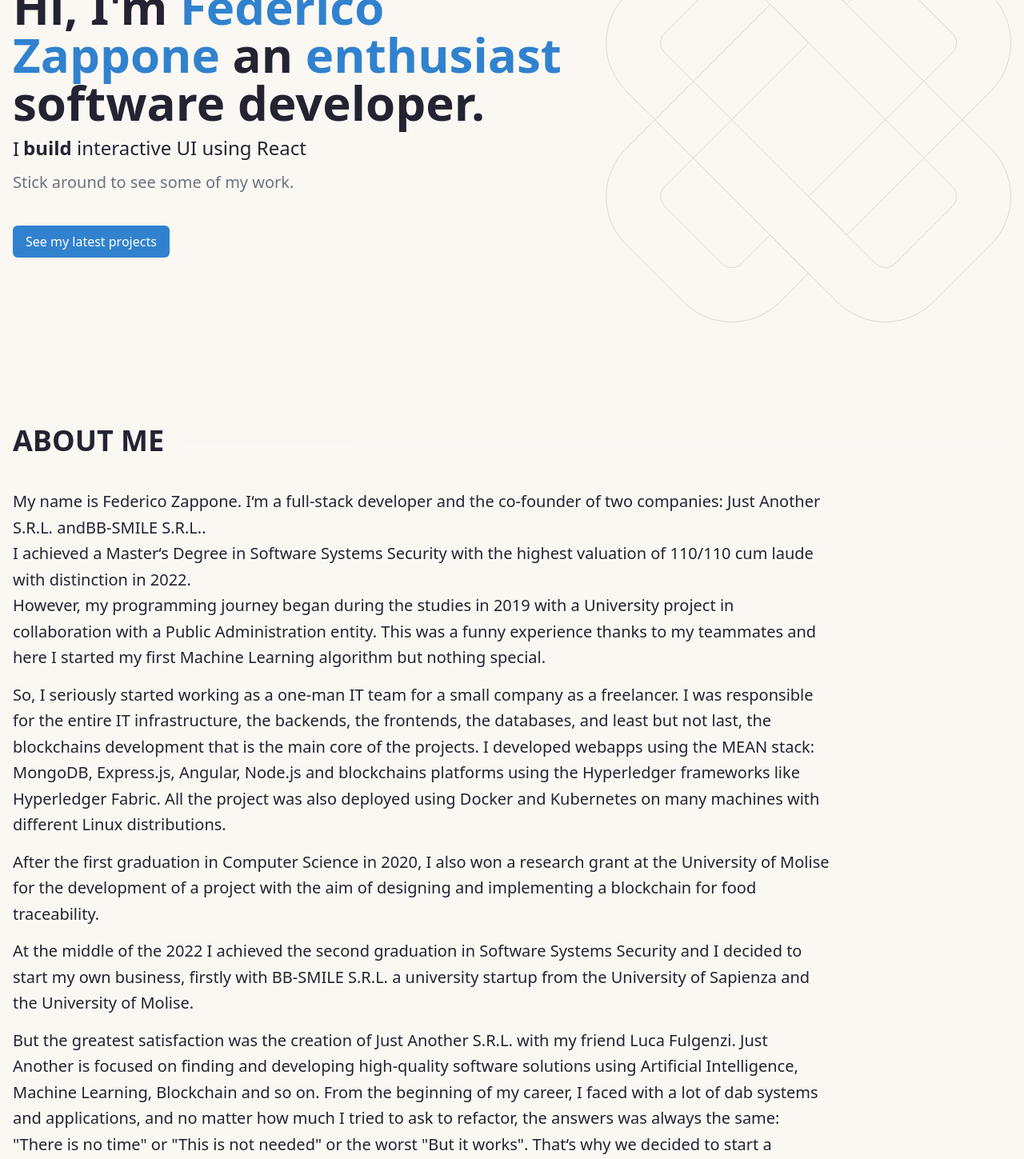
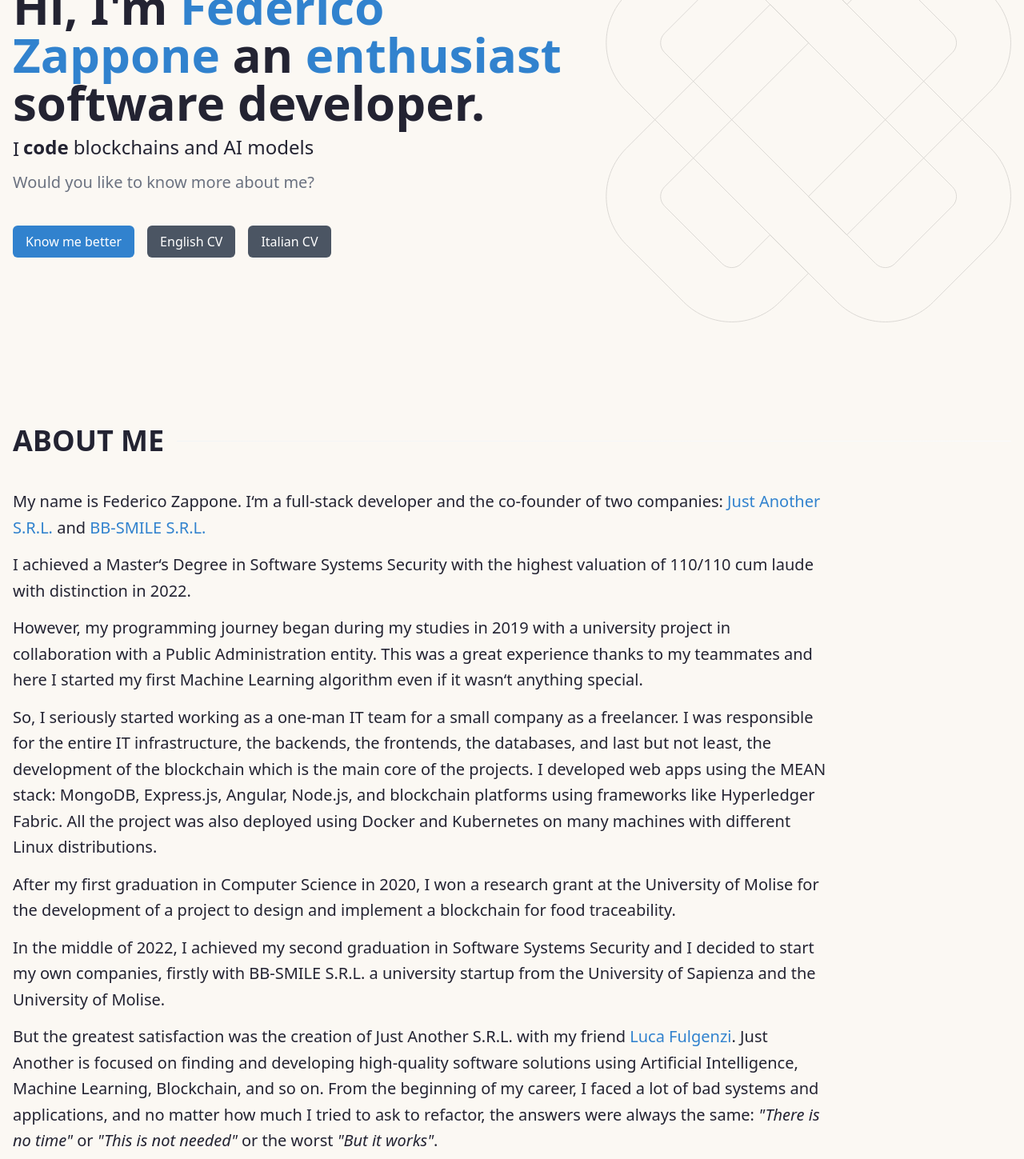
Before and after one commit to ZappaBoy/ZappaBoy.github.io, a Next.js app: page / in a window 1280 px wide. Shown: the part 240-1689 px from the top of the page at 80% size. Built offline with nearby package versions, Linux system fonts and the light colour scheme.

Commit message:
Added bio and tech stack;

```diff
--- a/package.json
+++ b/package.json
@@ -2,7 +2,7 @@
   "name": "zappaboy-portfolio",
   "version": "1.0.0",
   "private": false,
-  "description": "ZappaBoy Portfolio",
+  "description": "ZappaBoy ZappaBoy",
   "scripts": {
     "dev": "next dev",
     "build": "next build",
@@ -19,7 +19,7 @@
     "react": "^18.2.0",
     "react-dom": "^18.2.0",
     "react-error-boundary": "^3.1.4",
-    "react-icons": "^4.12.0",
+    "react-icons": "^5.2.0",
     "react-image-gallery": "^1.3.0",
     "swr": "^2.2.4"
   },
--- a/src/app/sections/about/TimeLine.tsx
+++ b/src/app/sections/about/TimeLine.tsx
@@ -4,11 +4,11 @@ import { MouseEvent, MutableRefObject, useEffect, useRef, useState } from "react
 import { domAnimation, LazyMotion, useInView } from "framer-motion";
 
 const TimeLineData = [
-	{ year: 2023, text: "Start my journey as a Flutter developer" },
-	{ year: 2022, text: "Start my journey as a React developer" },
-	{ year: 2021, text: "Dive completely into React.js" },
-	{ year: 2018, text: "Work as a WordPress developer" },
-	{ year: 2017, text: "Start a 3mo WordPress internship" }
+	{ year: 2019, text: "Site for Public Administration" },
+	{ year: 2019, text: "One-man IT team and blockchain dev" },
+	{ year: 2021, text: "Research grant on blockchain traceability" },
+	{ year: 2022, text: "Co-founded BB-SMILE S.R.L." },
+	{ year: 2022, text: "Co-founded Just Another S.R.L." }
 ];
 
 export function TimeLine() {
--- a/src/app/sections/about/index.tsx
+++ b/src/app/sections/about/index.tsx
@@ -26,51 +26,57 @@ export function AboutSection() {
 					>
 						<p>
 							My name is Federico Zappone. I&lsquo;m a full-stack developer and the co-founder of
-							two companies: <a href={"https://www.justanother.cloud/"}>Just Another S.R.L.</a> and
-							<a href={"https://bb-smile.net/"}>BB-SMILE S.R.L.</a>.
+							two companies: <a className='text-blue-light' href={"https://www.justanother.cloud/"}>Just Another
+							S.R.L.</a> and
+							<a className='text-blue-light' href={"https://bb-smile.net/"}> BB-SMILE S.R.L.</a>
 						</p>
-						<p>
-							I achieved a Master&lsquo;s Degree in Software Systems Security with the highest
-							valuation of 110/110 cum laude with distinction in 2022.
-						</p>
-						<p>However, my programming journey began during the studies in 2019 with a University project in
-							collaboration with a Public Administration entity. This was a funny experience thanks to my
-							teammates and here I started my first Machine Learning algorithm but nothing special.
+
+						<p className='my-3.5'>
+							I achieved a Master&lsquo;s Degree in <b>Software Systems Security</b> with the highest valuation of
+							110/110 cum laude with distinction in 2022.
 						</p>
 						<p className='my-3.5'>
-							So, I seriously started working as a one-man IT team for a small company as a freelancer.
-							I was responsible for the entire IT infrastructure, the backends, the frontends, the
-							databases, and least but not last, the blockchains development that is the main core
-							of the projects. I developed webapps using the MEAN stack: MongoDB, Express.js,
-							Angular, Node.js and blockchains platforms using the Hyperledger frameworks like
-							Hyperledger Fabric. All the project was also deployed using Docker and Kubernetes on
-							many machines with different Linux distributions.
-						</p>
-						<p>
-							After the first graduation in Computer Science in 2020, I also won a research grant at
-							the University of Molise for the development of a project with the aim of designing
-							and implementing a blockchain for food traceability.
+							However, my programming journey began during my studies in 2019 with a university project in
+							collaboration with a Public Administration entity. This was a great experience thanks to my teammates
+							and here I started my first Machine Learning algorithm even if it wasn&lsquo;t anything special.
 						</p>
 						<p className='my-3.5'>
-							At the middle of the 2022 I achieved the second graduation in Software Systems Security
-							and I decided to start my own business, firstly with BB-SMILE S.R.L. a university
-							startup from the University of Sapienza and the University of Molise.
+							So, I seriously started working as a one-man IT team for a small company as a freelancer. I was
+							responsible for the entire IT infrastructure, the backends, the frontends, the databases, and last but
+							not least, the development of the blockchain which is the main core of the projects.
+							I developed web apps using the MEAN stack: MongoDB, Express.js, Angular, Node.js, and blockchain
+							platforms using frameworks like Hyperledger Fabric. All the project was also deployed using Docker and
+							Kubernetes on many machines with different Linux distributions.
 						</p>
 						<p className='my-3.5'>
-							But the greatest satisfaction was the creation of Just Another S.R.L. with my friend
-							Luca Fulgenzi. Just Another is focused on finding and developing high-quality software
-							solutions using Artificial Intelligence, Machine Learning, Blockchain and so on.
-							From the beginning of my career, I faced with a lot of dab systems and applications,
-							and no matter how much I tried to ask to refactor, the answers was always the same:
-							&quot;There is no time&quot; or &quot;This is not needed&quot; or the worst &quot;But it works&quot;.
-							That&lsquo;s why we decided to start a company that creates software with the highest
-							quality standards.
+							After my first graduation in Computer Science in 2020, I won a research grant at the University of
+							Molise for the development of a project to design and implement a blockchain for food traceability.
 						</p>
+						<p className='my-3.5'>
+							In the middle of 2022, I achieved my second graduation in Software Systems Security and I decided to
+							start my own companies, firstly with <b>BB-SMILE S.R.L.</b> a university startup from the University of
+							Sapienza and the University of Molise.
+						</p>
+						<p className='my-3.5'>
+							But the greatest satisfaction was the creation of <b>Just Another S.R.L.</b> with my friend
+							<a className='text-blue-light' href='https://it.linkedin.com/in/luca-fulgenzi-6a269b20b'> Luca
+								Fulgenzi</a>.
+							Just Another is focused on finding and developing high-quality software solutions using <b>Artificial
+							Intelligence</b>, <b>Machine Learning</b>, <b>Blockchain</b>, and so on. From the beginning of my
+							career, I faced a lot
+							of bad systems and applications, and no matter how much I tried to ask to refactor, the answers were
+							always the same: <i>"There is no time"</i> or <i>"This is not needed"</i> or the worst <i>"But it
+							works"</i>.
+							<br></br>
+							That‘s why we decided to start a company that creates elegant software with very high-quality standards.
+						</p>
+
 					</div>
 				</div>
 
 				<TimeLine />
 			</section>
 		</LazyMotion>
-	);
+	)
+		;
 }
--- a/src/app/sections/introduction/index.tsx
+++ b/src/app/sections/introduction/index.tsx
@@ -16,10 +16,10 @@ export function WelcomeSection() {
 
 	let [count, setCount] = useState(0);
 	const [text] = useState([
-		"build Flutter apps for Android/iOS",
-		"convert design into modern UI",
-		"build interactive UI using React",
-		"develop websites using Next.js"
+		"graduated in Software Systems Security",
+		"am a full-stack developer",
+		"code blockchains and AI models",
+		"trade automatically with my systems"
 	]);
 
 	const onClick = (e: MouseEvent) => scrollToEl(e);
@@ -100,24 +100,44 @@ export function WelcomeSection() {
 								transition: "all 0.9s cubic-bezier(0.17, 0.55, 0.55, 1) 0.5s"
 							}}
 						>
-							Stick around to see some of my work.
+							Would you like to know more about me?
 						</p>
 						<div
 							ref={ref}
 							style={{
 								transform: isInView ? "none" : "translateY(50px)",
 								opacity: isInView ? 1 : 0,
-								transition: "all 0.9s cubic-bezier(0.17, 0.55, 0.55, 1) 0.5s"
+								transition: "all 0.9s cubic-bezier(0.17, 0.55, 0.55, 1) 0.5s",
+								display: "inline-flex",
+								flexFlow: "wrap",
+								justifyContent: "space-between",
+								gap: "1rem"
 							}}
 						>
 							<Link
-								href='#projects'
+								href='#about'
 								onClick={onClick}
 								tabIndex={0}
 								className='btn'
-								aria-label='Latest projects'
+								aria-label='Know me better'
 							>
-								See my latest projects
+								Know me better
+							</Link>
+
+							<Link
+								href=''
+								className='btn bg-gray-600'
+								aria-label='English CV'
+							>
+								English CV
+							</Link>
+
+							<Link
+								href=''
+								className='btn bg-gray-600'
+								aria-label='Italian CV'
+							>
+								Italian CV
 							</Link>
 						</div>
 					</div>
--- a/src/app/sections/technologies/index.tsx
+++ b/src/app/sections/technologies/index.tsx
@@ -23,7 +23,7 @@ export function TechnologiesSection() {
 						transition: "all 0.9s cubic-bezier(0.17, 0.55, 0.55, 1) 0.5s"
 					}}
 				>
-					I work with the following technologies and tools:
+					Some of the technologies and tools i have worked with:
 				</p>
 
 				{!!TECHNOLOGIES.length && (
--- a/src/components/AppMetadata.tsx
+++ b/src/components/AppMetadata.tsx
@@ -5,7 +5,7 @@ const url = "https://zappaboy.github.io";
 export const AppMetadata = {
 	metadataBase: new URL("https://zappaboy.github.io"),
 	title: {
-		default: `Portfolio | ${author}`,
+		default: `ZappaBoy | ${author}`,
 		template: `%s | ${author}`
 	},
 	description: description,
@@ -14,7 +14,7 @@ export const AppMetadata = {
 	},
 	keywords: [
 		"Federico Zappone",
-		"Federico Zappone - Software Feveloper",
+		"Federico Zappone - Software Developer",
 		"Just Another",
 		"Just Another S.R.L."
 	],
@@ -22,10 +22,10 @@ export const AppMetadata = {
 	authors: [{ name: author, url: url }],
 	colorScheme: "dark",
 	openGraph: {
-		title: `${author} | Portfolio`,
+		title: `${author} | ZappaBoy`,
 		description: description,
 		url: url,
-		siteName: `${author} | Portfolio`,
+		siteName: `${author} | ZappaBoy`,
 		images: [
 			{
 				url: "https://zappaboy.github.io/screenshot.webp",
--- a/src/components/Footer.tsx
+++ b/src/components/Footer.tsx
@@ -22,7 +22,9 @@ export function AppFooter() {
 				}}
 			>
 				<div className='flex flex-col md:flex-row justify-between items-center gap-10 md:gap-5'>
-					<p className='font-light'>Copyright &copy; {year} Zappone Federico</p>
+					<p className='font-light'>Copyright &copy; {year} Zappone Federico - Inspired by
+						<a href='https://vasile-novatchii.netlify.app/'> Vasile Novatchii</a>
+					</p>
 					<ScrollTop />
 					<ConnectMedia />
 				</div>
--- a/src/constants/technologies.tsx
+++ b/src/constants/technologies.tsx
@@ -1,44 +1,168 @@
-import { AiFillGithub, AiFillGitlab, AiFillHtml5, AiOutlineAntDesign } from "react-icons/ai";
-import { DiCss3, DiVisualstudio } from "react-icons/di";
-import { IoLogoJavascript } from "react-icons/io";
-import { FaFigma, FaReact, FaTrello, FaWordpressSimple } from "react-icons/fa";
-import { BsBootstrap } from "react-icons/bs";
-import { TbBrandNextjs, TbBrandTailwind } from "react-icons/tb";
-import { RiFlutterFill } from "react-icons/ri";
+import {
+	SiAmd,
+	SiAndroid,
+	SiAngular,
+	SiAnsible,
+	SiApachecouchdb,
+	SiApachespark,
+	SiArchlinux,
+	SiAuthelia,
+	SiBnbchain,
+	SiBootstrap,
+	SiBurpsuite,
+	SiCloudflare,
+	SiCss3,
+	SiDocker,
+	SiEthereum,
+	SiExpo,
+	SiExpress,
+	SiFastapi,
+	SiFastify,
+	SiFlutter,
+	SiGithub,
+	SiGitlab,
+	SiGnubash,
+	SiHibernate,
+	SiHtml5,
+	SiIonic,
+	SiJavascript,
+	SiK3S,
+	SiKalilinux,
+	SiKeras,
+	SiKeycloak,
+	SiKubernetes,
+	SiLinux,
+	SiMetasploit,
+	SiMongodb,
+	SiMysql,
+	SiNestjs,
+	SiNextdotjs,
+	SiNodedotjs,
+	SiOpenai,
+	SiParrotsecurity,
+	SiPostgresql,
+	SiPrisma,
+	SiPython,
+	SiQgis,
+	SiRancher,
+	SiRaspberrypi,
+	SiReact,
+	SiRuby,
+	SiScikitlearn,
+	SiSocketdotio,
+	SiSpringboot,
+	SiSqlalchemy,
+	SiSqlite,
+	SiTailwindcss,
+	SiTensorflow,
+	SiTradingview,
+	SiTraefikproxy,
+	SiUbuntu,
+	SiWireshark,
+	SiWordpress
+} from "react-icons/si";
 
 
 export const TECHNOLOGIES = [
 	{
-		category: "Mobile",
-		items: [{ name: "Flutter", icon: <RiFlutterFill size={32} /> }]
-	},
-	{
-		category: "Front-end",
+		category: "AI",
 		items: [
-			{ name: "HTML", icon: <AiFillHtml5 size={32} /> },
-			{ name: "CSS", icon: <DiCss3 size={32} /> },
-			{ name: "JS", icon: <IoLogoJavascript size={32} /> },
-			{ name: "React", icon: <FaReact size={32} /> },
-			{ name: "Next", icon: <TbBrandNextjs size={32} /> },
-			{ name: "Tailwind CSS", icon: <TbBrandTailwind size={32} /> },
-			{ name: "AntD", icon: <AiOutlineAntDesign size={32} /> },
-			{ name: "Bootstrap", icon: <BsBootstrap size={32} /> },
+			{ name: "Python", icon: <SiPython size={32} /> },
+			{ name: "Tensorflow", icon: <SiTensorflow size={32} /> },
+			{ name: "Keras", icon: <SiKeras size={32} /> },
+			{ name: "Scikit-learn", icon: <SiScikitlearn size={32} /> },
+			{ name: "OpenAI", icon: <SiOpenai size={32} /> },
+			{ name: "Apache Spark", icon: <SiApachespark size={32} /> },
+			{ name: "ROCm", icon: <SiAmd size={32} /> }
 		]
 	},
 	{
-		category: "UI tools",
+		category: "Backend e Databases",
 		items: [
-			{ name: "Figma", icon: <FaFigma size={32} /> },
+			{ name: "FastAPI", icon: <SiFastapi size={32} /> },
+			{ name: "Node", icon: <SiNodedotjs size={32} /> },
+			{ name: "Spring Boot", icon: <SiSpringboot size={32} /> },
+			{ name: "NestJS", icon: <SiNestjs size={32} /> },
+			{ name: "Express.js", icon: <SiExpress size={32} /> },
+			{ name: "Fastify", icon: <SiFastify size={32} /> },
+			{ name: "Prisma", icon: <SiPrisma size={32} /> },
+			{ name: "SQLAlchemy", icon: <SiSqlalchemy size={32} /> },
+			{ name: "Hibernate", icon: <SiHibernate size={32} /> },
+			{ name: "MySQL", icon: <SiMysql size={32} /> },
+			{ name: "PostgreSQL", icon: <SiPostgresql size={32} /> },
+			{ name: "MongoDB", icon: <SiMongodb size={32} /> },
+			{ name: "CouchDB", icon: <SiApachecouchdb size={32} /> },
+			{ name: "SQLite", icon: <SiSqlite size={32} /> },
+			{ name: "Socket.io", icon: <SiSocketdotio size={32} /> }
 		]
 	},
 	{
-		category: "Other tools",
+		category: "Frontend",
 		items: [
-			{ name: "WordPress CMS", icon: <FaWordpressSimple size={32} /> },
-			{ name: "Trello", icon: <FaTrello size={32} /> },
-			{ name: "Github", icon: <AiFillGithub size={32} /> },
-			{ name: "Gitlab", icon: <AiFillGitlab size={32} /> },
-			{ name: "VsCode", icon: <DiVisualstudio size={32} /> },
+			{ name: "Angular", icon: <SiAngular size={32} /> },
+			{ name: "Next", icon: <SiNextdotjs size={32} /> },
+			{ name: "React", icon: <SiReact size={32} /> },
+			{ name: "HTML", icon: <SiHtml5 size={32} /> },
+			{ name: "CSS", icon: <SiCss3 size={32} /> },
+			{ name: "JS", icon: <SiJavascript size={32} /> },
+			{ name: "Tailwind CSS", icon: <SiTailwindcss size={32} /> },
+			{ name: "Bootstrap", icon: <SiBootstrap size={32} /> }
+		]
+	},
+	{
+		category: "DevOps",
+		items: [
+			{ name: "GNU/Linux", icon: <SiLinux size={32} /> },
+			{ name: "Arch Linux", icon: <SiArchlinux size={32} /> },
+			{ name: "Ubuntu Server", icon: <SiUbuntu size={32} /> },
+			{ name: "Bash", icon: <SiGnubash size={32} /> },
+			{ name: "Docker", icon: <SiDocker size={32} /> },
+			{ name: "Kubernetes", icon: <SiKubernetes size={32} /> },
+			{ name: "k3s", icon: <SiK3S size={32} /> },
+			{ name: "Rancher", icon: <SiRancher size={32} /> },
+			{ name: "Cloudflare", icon: <SiCloudflare size={32} /> },
+			{ name: "Traefik", icon: <SiTraefikproxy size={32} /> },
+			{ name: "Authelia", icon: <SiAuthelia size={32} /> },
+			{ name: "Keycloak", icon: <SiKeycloak size={32} /> },
+			{ name: "Ansible", icon: <SiAnsible size={32} /> },
+			{ name: "Github", icon: <SiGithub size={32} /> },
+			{ name: "Gitlab", icon: <SiGitlab size={32} /> }
+		]
+	},
+	{
+		category: "Penetration Testing",
+		items: [
+			{ name: "Parrot Security", icon: <SiParrotsecurity size={32} /> },
+			{ name: "Kali Linux", icon: <SiKalilinux size={32} /> },
+			{ name: "Burp Suite", icon: <SiBurpsuite size={32} /> },
+			{ name: "Metasploit", icon: <SiMetasploit size={32} /> },
+			{ name: "Wireshark", icon: <SiWireshark size={32} /> },
+			{ name: "Raspberry", icon: <SiRaspberrypi size={32} /> }
+		]
+	},
+	{
+		category: "Blockchain",
+		items: [
+			{ name: "Hyperledger Fabric", icon: <SiBnbchain size={32} /> },
+			{ name: "Ethereum", icon: <SiEthereum size={32} /> }
+		]
+	},
+	{
+		category: "Mobile",
+		items: [
+			{ name: "Android", icon: <SiAndroid size={32} /> },
+			{ name: "Ionic", icon: <SiIonic size={32} /> },
+			{ name: "Flutter", icon: <SiFlutter size={32} /> },
+			{ name: "Expo", icon: <SiExpo size={32} /> }
+		]
+	},
+	{
+		category: "Other",
+		items: [
+			{ name: "Automated Trading Systems", icon: <SiTradingview size={32} /> },
+			{ name: "QGIS e PostGIS", icon: <SiQgis size={32} /> },
+			{ name: "Ruby", icon: <SiRuby size={32} /> },
+			{ name: "Wordpress", icon: <SiWordpress size={32} /> }
 		]
 	}
 ];
```
Also changed, not shown: .eslintrc.json (deleted), 2 other files (tests, documents, lock files or other folders).
